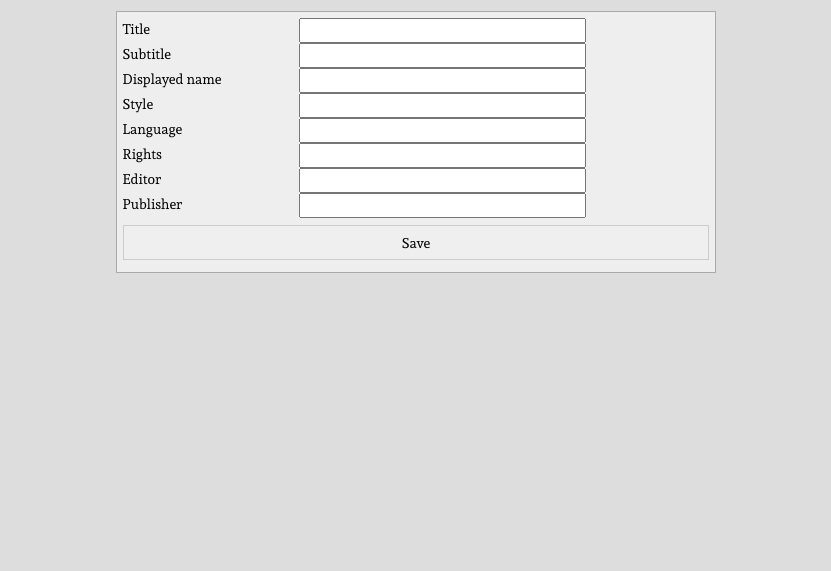
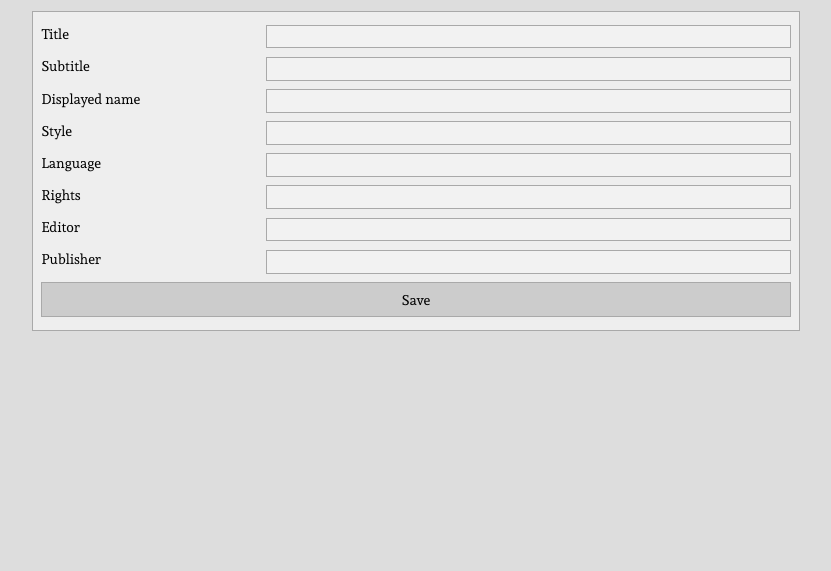
Before and after one commit to brunobord/downpub, a Flask app: template downpub/downpub/templates/books/add.html in a window 1280 px wide. Shown: the part 56-627 px from the top of the page, without its empty margins (224-1055 px from the left). Run offline with Flask 2, Linux system fonts and the light colour scheme; the template is opened without the code that fills it: most values are stand-ins (such as "Sample title", 1, 10 or a date in 2020); form fields are guessed from the names that the template uses; parts of the project's set-up code (start-up, migrations or seed data) failed here and were passed over; some libraries are stand-ins or nearby versions.

Commit message:
Changes to form styles

```diff
--- a/downpub/downpub/static/css/styles.css
+++ b/downpub/downpub/static/css/styles.css
@@ -85,6 +85,7 @@ a {
 }
 
 a:hover {
+    color:chocolate;
     font-weight:bold;
 }
 
@@ -250,19 +251,42 @@ code, pre, blockquote {
 .form {
     background:#eee;
     border:1px solid darkgray;
-    padding:0.4em;
+    padding:0.6em;
+}
+
+label {
+    width:100%;
+    padding: .2em 0;
+    margin: .3em 0;
+}
+
+select {
+    padding: .2em 0;
+    margin: .3em 0;
+    border: 1px solid #ccc;
+    background:#ddd;
+    width:100%;
+}
+
+input[type="text"] {
+    padding: .1em .3em;
+    margin: .3em 0;
+    border: 1px solid darkgray;
+    background:#f2f2f2;
+    width:100%;
 }
 
 input[type="submit"] {
     padding: .5em 1em;
-    margin: .5em auto;
-    border: 1px solid #ccc;
+    margin: .3em 0;
+    border: 1px solid darkgray;
+    background:#ccc;
     width:100%;
 }
 
 input[type="submit"]:hover {
-    border: 1px solid darkgray;
-    background:#ccc;
+    border: 1px solid #888;
+    background:#ddd;
 }
 
 
--- a/downpub/downpub/templates/books/add.html
+++ b/downpub/downpub/templates/books/add.html
@@ -1,17 +1,17 @@
 {% extends "base.html" %}
 {% block content %}
   {% from "forms/macros.html" import render_field %}
-  <div class="center w600p">
+  <div class="center w60">
       <form method="POST" action="{{ url_for('books.add') }}" enctype="multipart/form-data" class="form">
         {{ form.hidden_tag() }}
-        {{ render_field(form.title, class="input text w70") }}
-        {{ render_field(form.subtitle, class="input text w70") }}
-        {{ render_field(form.displayed_name, class="input text w70") }}
-        {{ render_field(form.style, class="input text w70") }}
-        {{ render_field(form.language, class="input text w70") }}
-        {{ render_field(form.rights, class="input text w70") }}
-        {{ render_field(form.editor, class="input text w70") }}
-        {{ render_field(form.publisher, class="input text w70") }}
+        {{ render_field(form.title, class="input text w60") }}
+        {{ render_field(form.subtitle, class="input text w60") }}
+        {{ render_field(form.displayed_name, class="input text w60") }}
+        {{ render_field(form.style, class="input text w60") }}
+        {{ render_field(form.language, class="input text w60") }}
+        {{ render_field(form.rights, class="input text w60") }}
+        {{ render_field(form.editor, class="input text w60") }}
+        {{ render_field(form.publisher, class="input text w60") }}
         <input type="submit" value="{{ _('Save') }}" class="button green">
       </form>
   </div>
```
Also changed, not shown: downpub/downpub/templates/books/edit.html (+9 -9 lines), downpub/downpub/templates/help.html (+15 -15 lines), downpub/downpub/templates/index.html (+54 -13 lines), downpub/downpub/templates/users/profile.html (+10 -12 lines).
